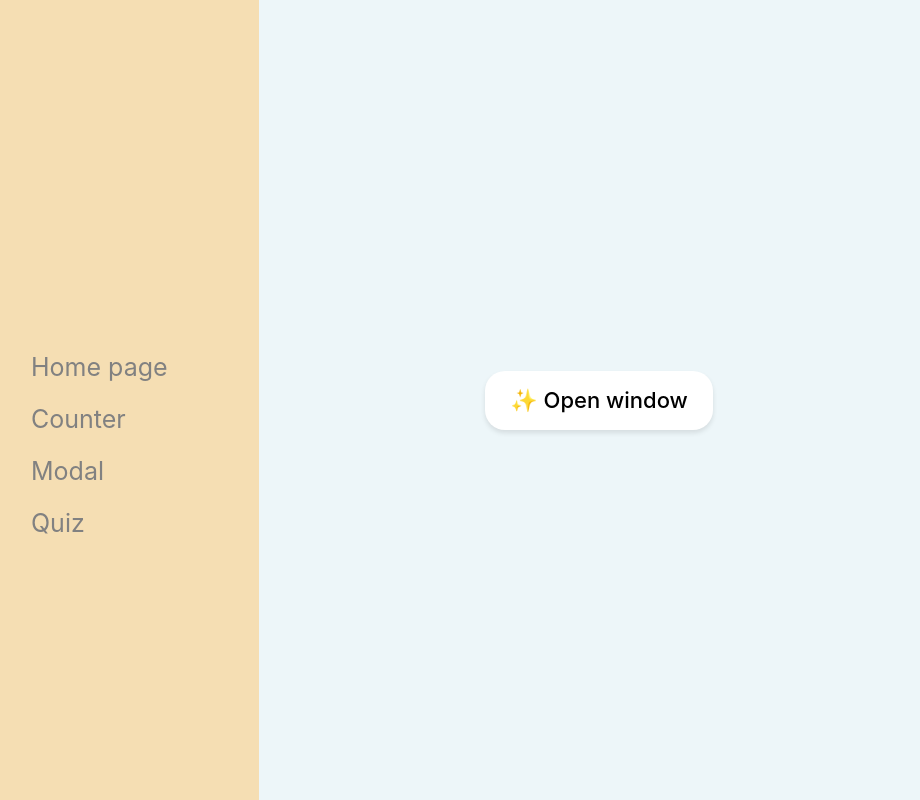
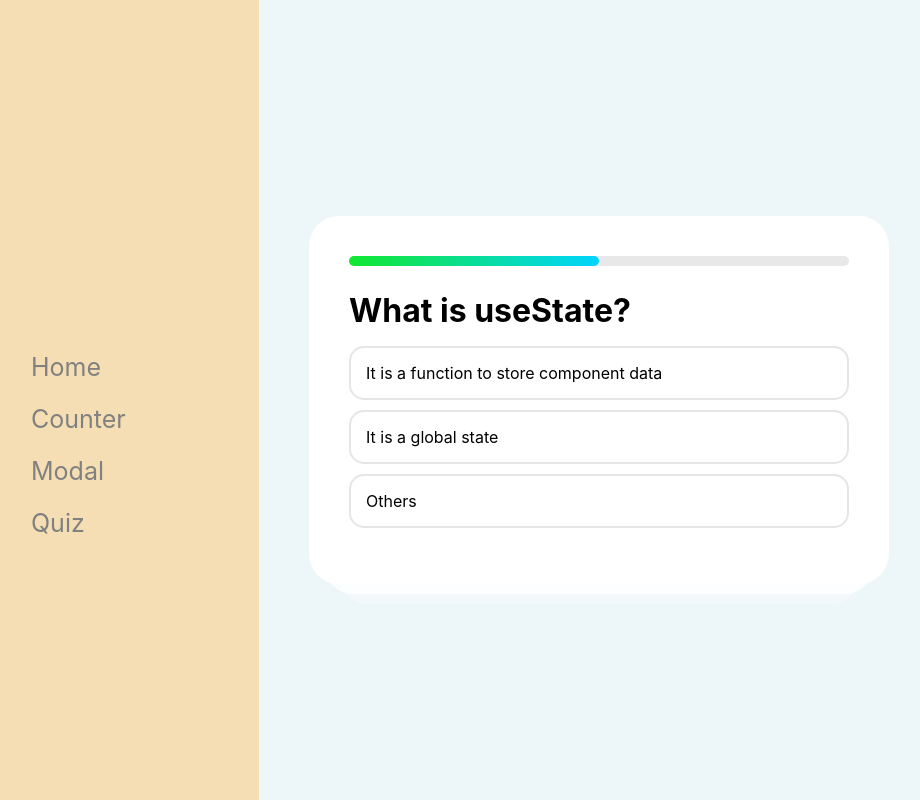
Before and after one commit to Ebazhanov/multi-projects-react-ts, a React (Create React App) app: page /quiz in a window 1280 px wide. Shown: the whole page, without its empty margins (41-961 px from the left). Built offline with nearby package versions, Linux system fonts and the light colour scheme.

Commit message:
started with quiz

```diff
--- a/src/App.tsx
+++ b/src/App.tsx
@@ -6,6 +6,7 @@
 import NavigationBar from "./components/NavigationBar";
 import { FC } from "react";
 import "./index.scss";
+import Quiz from "./pages/Quiz";
 
 const App: FC = () => {
   return (
@@ -16,7 +17,7 @@
           <Route path="/" element={<Home />} />
           <Route path="/counter" element={<Counter />} />
           <Route path="/modal" element={<Modal />} />
-          <Route path="/quiz" element={<Modal />} />
+          <Route path="/quiz" element={<Quiz />} />
           <Route path="*" element={<PageNotFound />} />
         </Routes>
       </BrowserRouter>
--- a/src/components/NavigationBar.tsx
+++ b/src/components/NavigationBar.tsx
@@ -7,7 +7,7 @@
       <nav className="main">
         <ul className="menu-list">
           <li>
-            <Link to="/">Home page</Link>
+            <Link to="/">Home</Link>
           </li>
           <li>
             <Link to="/counter">Counter</Link>
--- /dev/null
+++ b/src/pages/Quiz.scss
@@ -0,0 +1,110 @@
+@import url('https://fonts.googleapis.com/css2?family=Nunito:wght@400;500;700&display=swap');
+
+body {
+  margin: 0;
+  font-family: 'Nunito', sans-serif;
+  -webkit-font-smoothing: antialiased;
+  -moz-osx-font-smoothing: grayscale;
+  //background-color: #6a5be2;
+  display: flex;
+  align-items: center;
+  justify-content: center;
+  height: 100vh;
+}
+
+.Quiz {
+  width: 500px;
+  border-radius: 30px;
+  padding: 40px;
+  background-color: #fff;
+  position: relative;
+
+  .result {
+    text-align: center;
+
+    button {
+      font-weight: bold;
+      font-family: 'Nunito', sans-serif;
+      border-radius: 30px;
+      border: 0;
+      padding: 15px 30px;
+      font-size: 20px;
+      background-color: darken(#ff006e, 3%);
+      color: #fff;
+      margin-top: 20px;
+      cursor: pointer;
+    }
+
+    h2 {
+      margin-bottom: 0;
+    }
+
+    img {
+      width: 150px;
+    }
+  }
+
+  .progress {
+    height: 10px;
+    border-radius: 30px;
+    background-color: rgb(232, 232, 232);
+    margin-bottom: 25px;
+
+    &__inner {
+      height: 100%;
+      border-radius: 30px;
+      width: 80%;
+      background: rgb(18, 231, 48);
+      transition: all 0.3s ease-in-out;
+      background: linear-gradient(90deg, rgba(18, 231, 48, 1) 0%, rgba(0, 212, 255, 1) 100%);
+    }
+  }
+
+  &:before,
+  &:after {
+    content: '';
+    display: block;
+    height: 50px;
+    border-bottom-left-radius: 30px;
+    border-bottom-right-radius: 30px;
+    position: absolute;
+    left: 50%;
+    transform: translateX(-50%);
+  }
+
+  &:before {
+    width: 95%;
+    bottom: -10px;
+    background-color: rgba(255, 255, 255, 0.8);
+    z-index: 0;
+  }
+
+  &:after {
+    width: 90%;
+    bottom: -20px;
+    background-color: rgba(255, 255, 255, 0.3);
+    z-index: 1;
+  }
+
+  h1 {
+    margin: 0;
+  }
+
+  ul {
+    list-style: none;
+    padding: 0;
+
+    li {
+      padding: 15px;
+      border: 2px solid rgba(0, 0, 0, 0.1);
+      border-radius: 15px;
+      margin-bottom: 10px;
+      cursor: pointer;
+      transition: all 0.1s ease-in-out;
+
+      &:hover {
+        border: 2px solid rgba(0, 0, 0, 0.3);
+      }
+    }
+  }
+}
--- /dev/null
+++ b/src/pages/Quiz.tsx
@@ -0,0 +1,71 @@
+import "./Quiz.scss";
+import { useState } from "react";
+
+const questions = [
+  {
+    title: "React - это ... ?",
+    variants: ["библиотека", "фреймворк", "приложение"],
+    correct: 0,
+  },
+  {
+    title: "Компонент - это ... ",
+    variants: [
+      "приложение",
+      "часть приложения или страницы",
+      "то, что я не знаю что такое",
+    ],
+    correct: 1,
+  },
+  {
+    title: "Что такое JSX?",
+    variants: [
+      "Это простой HTML",
+      "Это функция",
+      "Это тот же HTML, но с возможностью выполнять JS-код",
+    ],
+    correct: 2,
+  },
+];
+
+function Result() {
+  return (
+    <div className="result">
+      <img
+        src="https://cdn-icons-png.flaticon.com/512/2278/2278992.png"
+        alt="png"
+      />
+      <h2>You passed 3 answers from 10</h2>
+      <button>Try again</button>
+    </div>
+  );
+}
+
+function Game() {
+  return (
+    <>
+      <div className="progress">
+        <div style={{ width: "50%" }} className="progress__inner"></div>
+      </div>
+      <h1>What is useState?</h1>
+      <ul>
+        <li>It is a function to store component data</li>
+        <li>It is a global state</li>
+        <li>Others</li>
+      </ul>
+    </>
+  );
+}
+
+function Quiz() {
+  const [step, setStep] = useState(0);
+  const question = questions[step];
+
+  return (
+    <div className="Quiz">
+      <Game />
+      {/*      <Result />*/}
+    </div>
+  );
+}
+
+export default Quiz;
```
